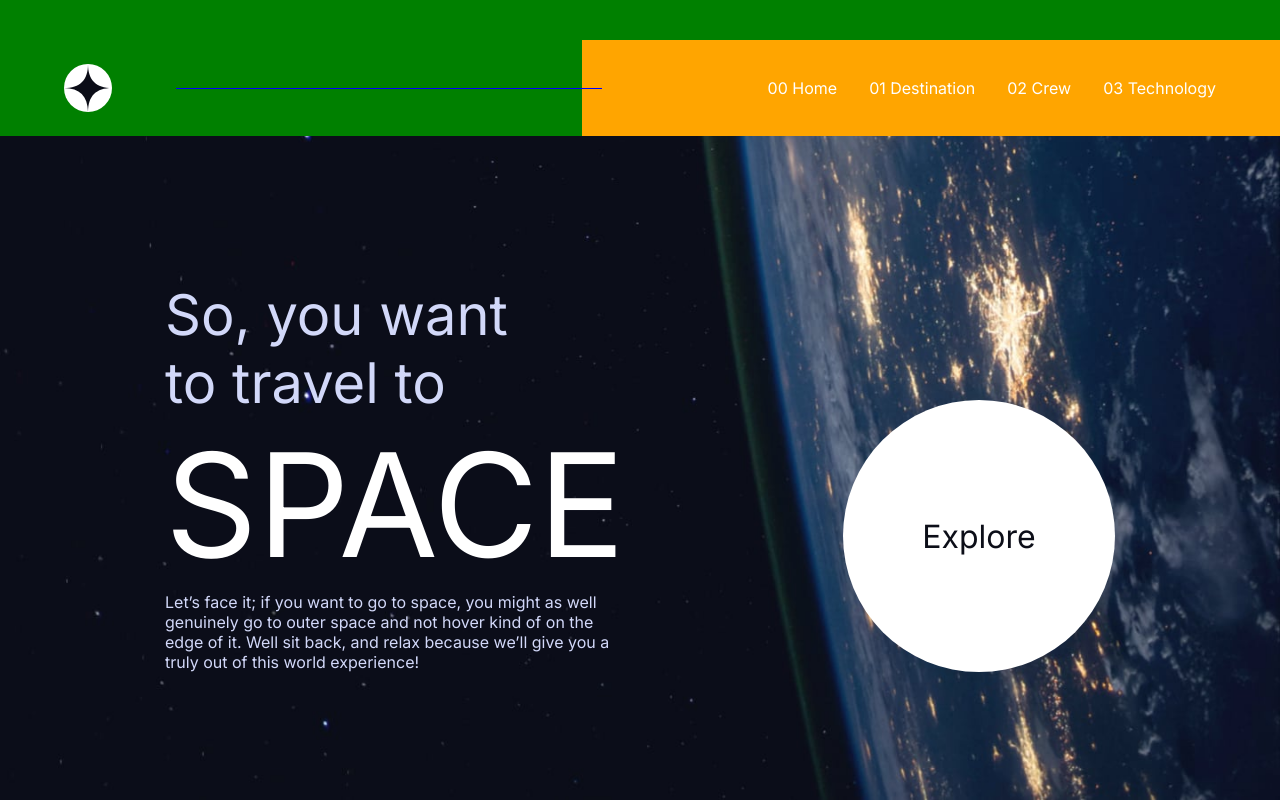
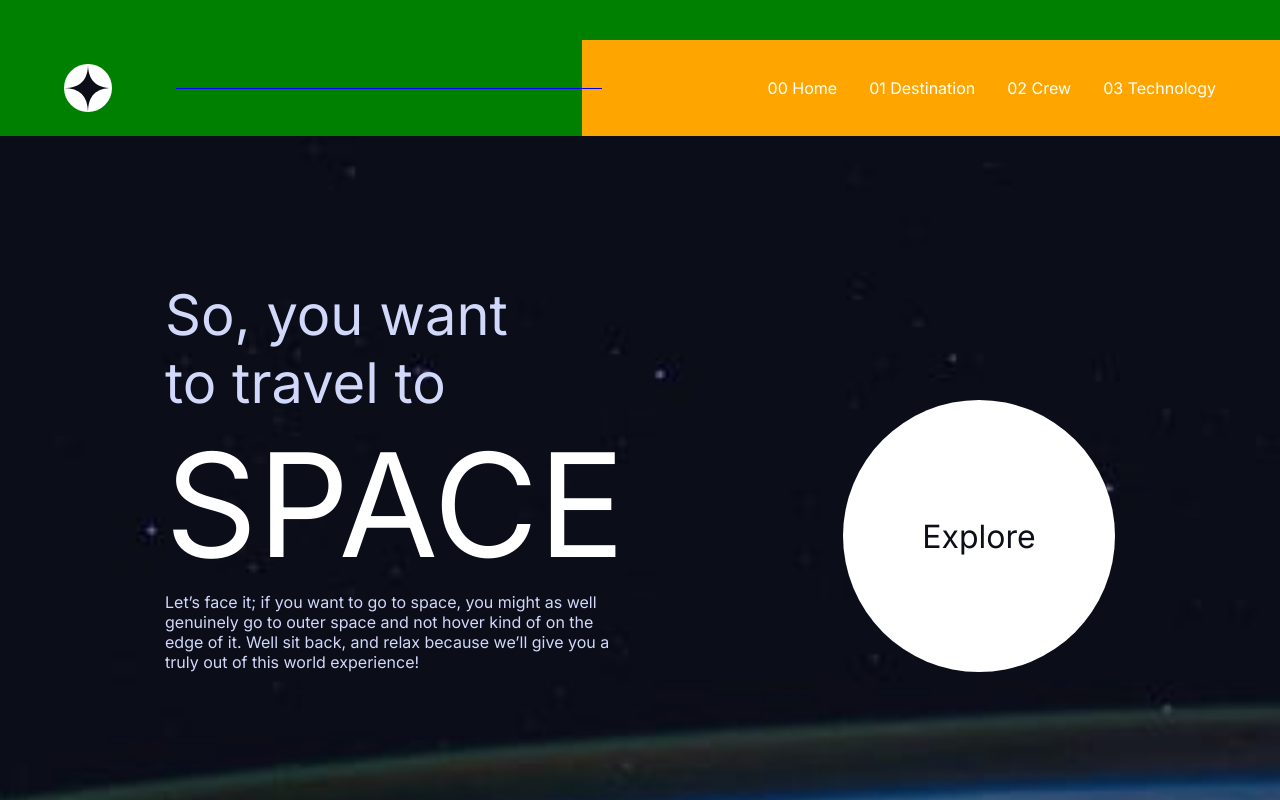
Before and after one commit to devlinmorrow/space-tourism, a Next.js app: page /space-tourism in a window 1280 px wide. Built offline with nearby package versions, Linux system fonts and the light colour scheme.

Commit message:
automate background image

```diff
--- a/src/app/globalStyles.ts
+++ b/src/app/globalStyles.ts
@@ -69,7 +69,6 @@ const GlobalStyle = createGlobalStyle`
     font-size: 32px;
   }
 
-
   h5 {
     font-size: 28px;
     letter-spacing: 4px;
--- a/src/app/space-tourism/layout.tsx
+++ b/src/app/space-tourism/layout.tsx
@@ -5,6 +5,17 @@ import { usePathname } from "next/navigation";
 import { QUERIES } from "../constants";
 import GlobalStyle from "../globalStyles";
 import { Header } from "./components/Header";
+
+const BACKGROUND_MAPPING = {
+  "space-tourism": {
+    mobile: "/assets/home/background-home-mobile.jpg",
+    tablet: "/assets/home/background-home-tablet.jpg",
+    desktop: "/assets/home/background-home-desktop.jpg",
+  },
+  destination: {
+    // mobile:
+  },
+};
 
 export default function SpaceTourismLayout({
   children,
@@ -16,12 +27,13 @@ export default function SpaceTourismLayout({
   // render the background image
   console.log({ pathname });
 
-  //  const { mobile, tablet, desktop } = BACKGROUND_MAPPING[pathname]
-  //
+  // const { mobile, tablet, desktop } = BACKGROUND_MAPPING[pathname];
+  const desktop = "/assets/home/background-home-mobile.jpg";
+
   return (
     <>
       <GlobalStyle />
-      <Background>
+      <Background src={desktop}>
         <Header />
         {children}
       </Background>
@@ -29,13 +41,17 @@ export default function SpaceTourismLayout({
   );
 }
 
-const Background = styled.main`
+interface BackgroundProps {
+  src: string;
+}
+
+const Background = styled.main<BackgroundProps>`
   height: 100vh;
   width: 100vw;
   background-repeat: no-repeat;
   background-position: center;
   background-size: cover;
-  background-image: url("/assets/home/background-home-desktop.jpg");
+  background-image: url(${(props) => props.src});
 
   @media ${QUERIES.tabletAndDown} {
     height: 100%;
```
